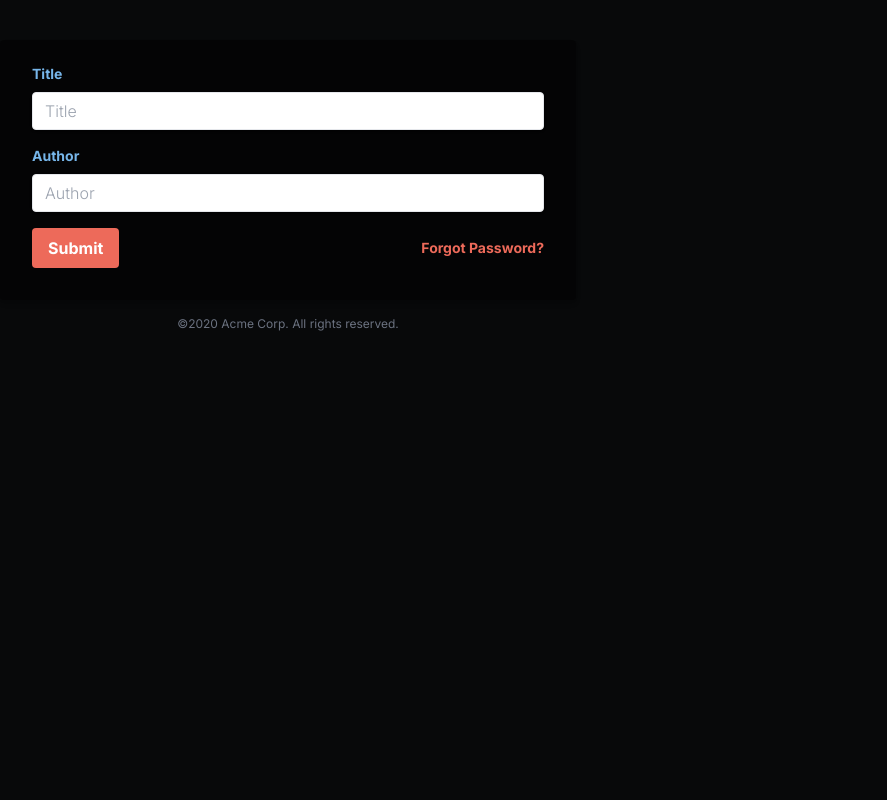
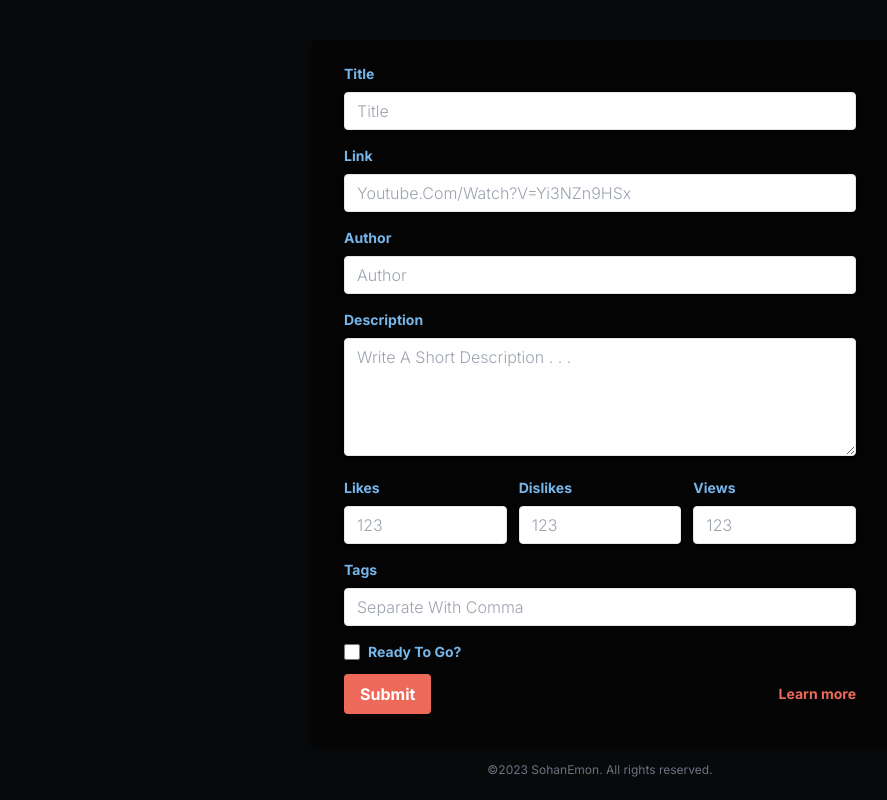
Before and after one commit to sohanemon/manflix, a Next.js app: page /submit in a window 1280 px wide. Shown: the whole page, without its empty margins (40-927 px from the left). Built offline with nearby package versions, Linux system fonts and the light colour scheme.

Commit message:
form added

```diff
--- a/src/app/submit/page.tsx
+++ b/src/app/submit/page.tsx
@@ -1,11 +1,38 @@
+import Link from 'next/link';
+
 export default function Page() {
   return (
     <main className=' mx-auto pt-10 px-10'>
-      <div className='w-full max-w-xl '>
+      <div className='w-full max-w-xl mx-auto'>
         <form className='bg-transparent/50 shadow-md rounded px-8 pt-6 pb-8 mb-4'>
           {/* place where Input will go */}
           <Input label='title' />
+          <Input label='link' placeholder='youtube.com/watch?v=yi3NZn9HSx' />
           <Input label='author' />
+          <Input
+            label='description'
+            placeholder='write a short description . . .'
+          />
+          <div className='flex gap-3'>
+            <Input label='likes' placeholder='123' />
+            <Input label='dislikes' placeholder='123' />
+            <Input label='views' placeholder='123' />
+          </div>
+          <Input label='tags' placeholder='separate with comma' />
+          <div className='flex gap-2 items-center mb-3'>
+            <input
+              type='checkbox'
+              defaultChecked={false}
+              id='checkbox'
+              className='accent-primary-500 h-4 w-4'
+            />
+            <label
+              className='block text-secondary-500 text-sm font-bold select-none capitalize'
+              htmlFor='checkbox'
+            >
+              Ready to go?
+            </label>
+          </div>
           <div className='flex items-center justify-between'>
             <button
               className='bg-primary-500 hover:bg-primary-700 text-white font-bold py-2 px-4 rounded focus:outline-none focus:shadow-outline'
@@ -13,16 +40,20 @@ export default function Page() {
             >
               Submit
             </button>
-            <a
+            <Link
               className='inline-block align-baseline font-bold text-sm text-primary-500 hover:text-primary-800'
-              href='#'
+              href='/'
             >
-              Forgot Password?
-            </a>
+              Learn more
+            </Link>
           </div>
         </form>
         <p className='text-center text-gray-500 text-xs'>
-          ©2020 Acme Corp. All rights reserved.
+          ©2023{' '}
+          <Link href={'https://github.com/sohanemon'} target='_blank'>
+            SohanEmon
+          </Link>
+          . All rights reserved.
         </p>
       </div>
     </main>
@@ -39,12 +70,21 @@ const Input = ({ label, placeholder }: Input) => {
         >
           {label}
         </label>
+        {label === 'description' ? (
+          <textarea
+            rows={5}
+            className='shadow appearance-none border rounded w-full py-2 px-3 text-gray-800 leading-tight focus:outline-none focus:shadow-outline placeholder:capitalize placeholder:text-gray-400 placeholder:font-light'
+            id={label}
+            placeholder={placeholder || label}
+          />
+        ) : (
           <input
             className='shadow appearance-none border rounded w-full py-2 px-3 text-gray-800 leading-tight focus:outline-none focus:shadow-outline placeholder:capitalize placeholder:text-gray-400 placeholder:font-light'
             id={label}
             type='text'
             placeholder={placeholder || label}
           />
+        )}
       </div>
     </>
   );
```
Lines whose indentation alone changed are shown as unchanged.
